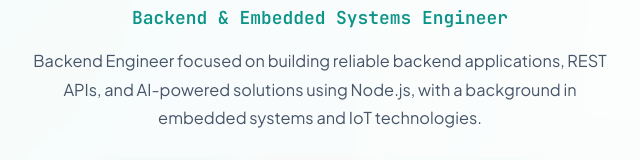
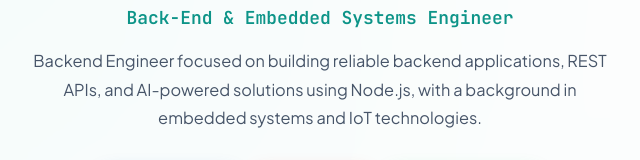
Before and after one commit to MoamenAbouhaty/MoamenAbouhaty.github.io, a plain HTML site: page index.html in a window 1280 px wide. Shown: the part 399-559 px from the top of the page, 320-960 px from the left. Drawn offline with nearby package versions, Linux system fonts and the light colour scheme.

Commit message:
Update: HEAD

```diff
--- a/index.html
+++ b/index.html
@@ -689,7 +689,7 @@
         <h1>Moamen Abouhaty</h1>
 
         <!-- Profession -->
-        <div class="title">Backend &amp; Embedded Systems Engineer</div>
+        <div class="title">Back-End &amp; Embedded Systems Engineer</div>
 
         <!-- Short Introduction -->
         <p class="description">
```
